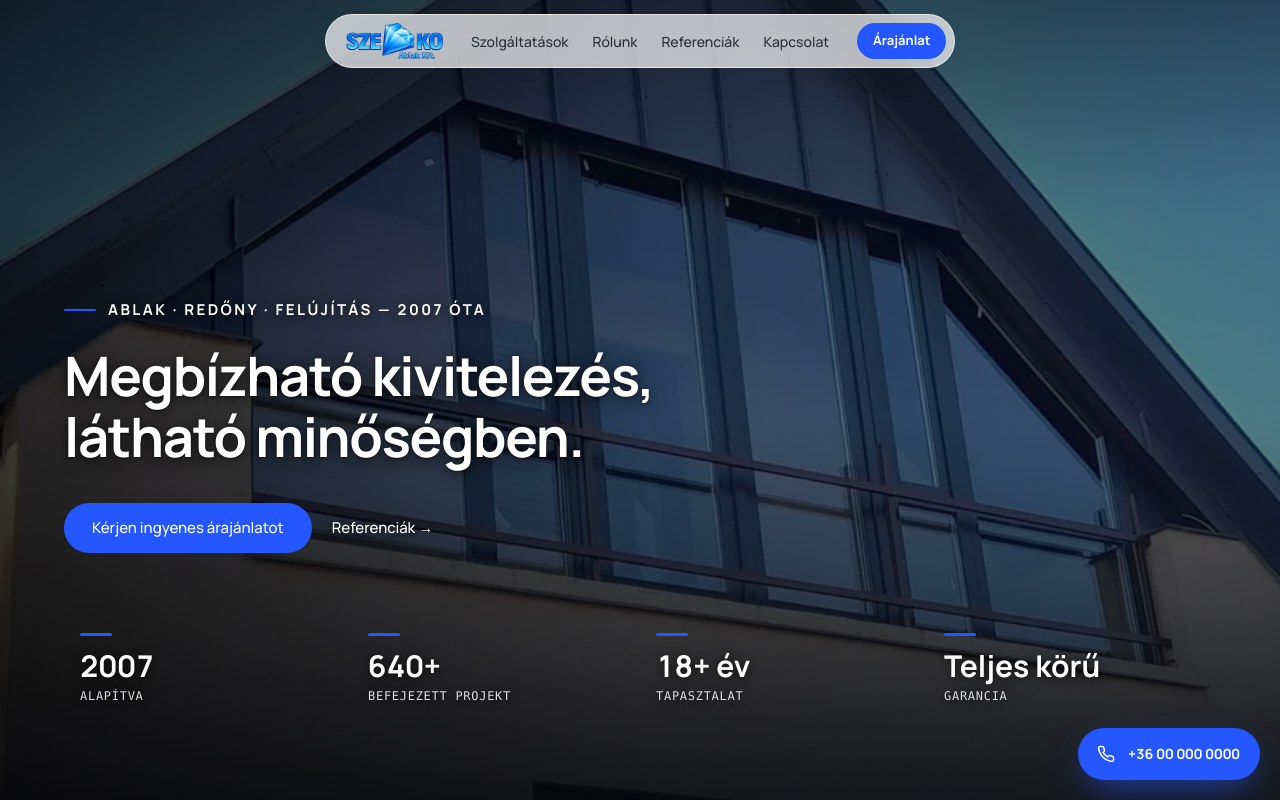
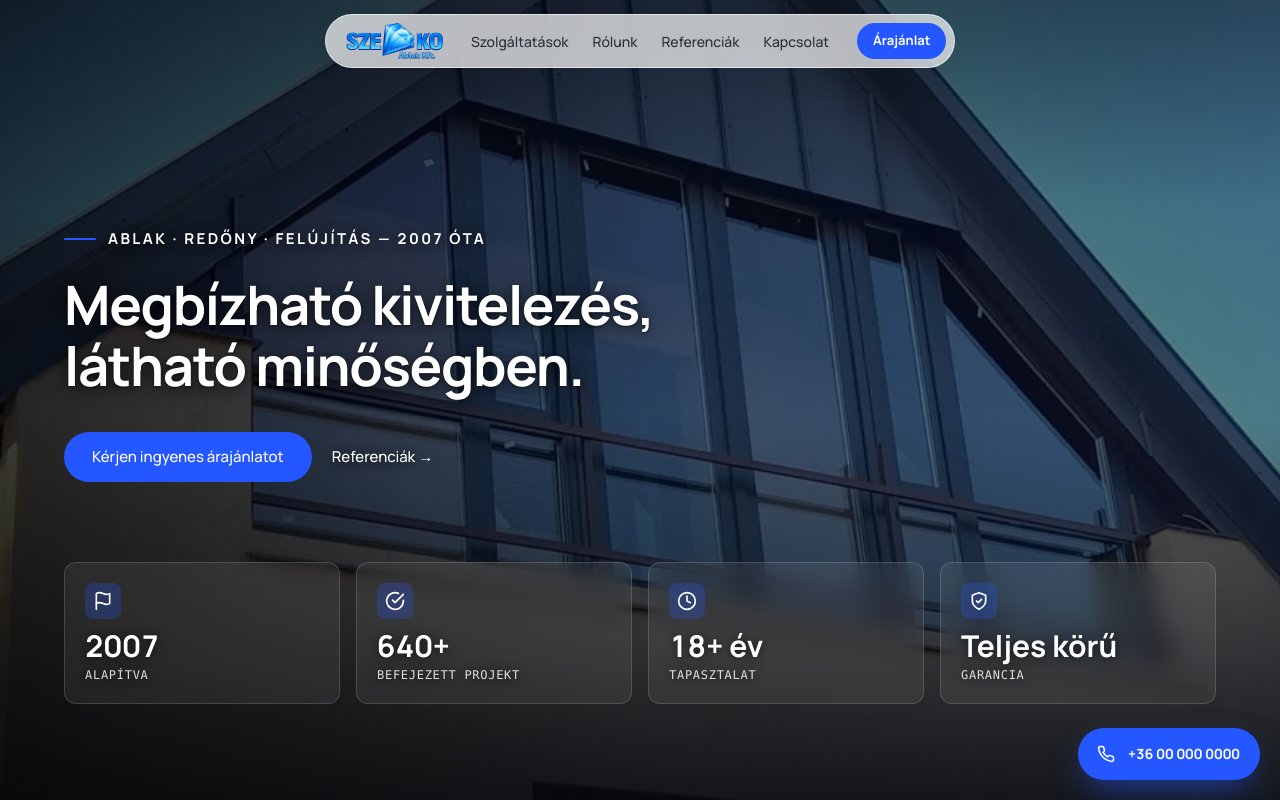
Before and after one commit to mikijelencsity/szekoablakkft, a Next.js app: page / in a window 1280 px wide. Shown: the top 800 px of the page. Built offline with nearby package versions, Linux system fonts and the light colour scheme.

Commit message:
Dress up hero credentials as frosted-glass cards with icons
Each stat (Alapitva/Projekt/Tapasztalat/Garancia) now a glass mini-card
with an icon chip, matching the site's glass motif.

Co-Authored-By: Claude Opus 4.8 <noreply@anthropic.com>

```diff
--- a/components/HeroSection.tsx
+++ b/components/HeroSection.tsx
@@ -1,6 +1,6 @@
 "use client";
 
-import { useEffect, useRef } from "react";
+import { useEffect, useRef, type ReactNode } from "react";
 import Image from "next/image";
 import Link from "next/link";
 import Button from "./Button";
@@ -12,11 +12,62 @@ const HERO_DESKTOP = "/referenciak/ablak/13.webp";
 
 const HEADLINE = ["Megbízható kivitelezés,", "látható minőségben."];
 
+const icon = (paths: ReactNode) => (
+  <svg
+    width="20"
+    height="20"
+    viewBox="0 0 24 24"
+    fill="none"
+    stroke="currentColor"
+    strokeWidth="2"
+    strokeLinecap="round"
+    strokeLinejoin="round"
+  >
+    {paths}
+  </svg>
+);
+
 const CREDENTIALS = [
-  { value: "2007", label: "Alapítva" },
-  { value: "640+", label: "Befejezett projekt" },
-  { value: "18+ év", label: "Tapasztalat" },
-  { value: "Teljes körű", label: "Garancia" },
+  {
+    value: "2007",
+    label: "Alapítva",
+    icon: icon(
+      <>
+        <path d="M4 15s1-1 4-1 5 2 8 2 4-1 4-1V3s-1 1-4 1-5-2-8-2-4 1-4 1z" />
+        <line x1="4" y1="22" x2="4" y2="15" />
+      </>
+    ),
+  },
+  {
+    value: "640+",
+    label: "Befejezett projekt",
+    icon: icon(
+      <>
+        <path d="M22 11.08V12a10 10 0 1 1-5.93-9.14" />
+        <path d="M22 4 12 14.01l-3-3" />
+      </>
+    ),
+  },
+  {
+    value: "18+ év",
+    label: "Tapasztalat",
+    icon: icon(
+      <>
+        <circle cx="12" cy="12" r="10" />
+        <polyline points="12 6 12 12 16 14" />
+      </>
+    ),
+  },
+  {
+    value: "Teljes körű",
+    label: "Garancia",
+    icon: icon(
+      <>
+        <path d="M12 22s8-4 8-10V5l-8-3-8 3v7c0 6 8 10 8 10z" />
+        <path d="m9 12 2 2 4-4" />
+      </>
+    ),
+  },
 ];
 
 export default function HeroSection() {
@@ -167,16 +218,23 @@ export default function HeroSection() {
       {/* Credential bar */}
       <div
         ref={barRef}
-        className="container-px relative z-10 grid grid-cols-2 gap-y-6 pb-28 sm:grid-cols-4 sm:gap-y-0 sm:pb-24"
+        className="container-px relative z-10 grid grid-cols-2 gap-3 pb-28 sm:grid-cols-4 sm:gap-4 sm:pb-24"
       >
         {CREDENTIALS.map((c) => (
-          <div key={c.label} className="px-1 sm:px-4">
-            <span className="mb-3 block h-[3px] w-8 rounded-full bg-brand" />
-            <div className="text-2xl font-bold tabular-nums text-white [text-shadow:0_1px_10px_rgba(0,0,0,0.7)] lg:text-3xl">
-              {c.value}
-            </div>
-            <div className="mt-1 font-mono text-[11px] uppercase tracking-[0.06em] text-white/85 [text-shadow:0_1px_8px_rgba(0,0,0,0.7)] sm:text-xs">
-              {c.label}
+          <div
+            key={c.label}
+            className="flex flex-col gap-3 rounded-xl border border-white/15 bg-white/[0.07] p-4 backdrop-blur-md transition-colors hover:border-white/30 sm:p-5"
+          >
+            <span className="inline-flex h-9 w-9 items-center justify-center rounded-lg bg-brand/25 text-white">
+              {c.icon}
+            </span>
+            <div>
+              <div className="text-2xl font-bold tabular-nums leading-none text-white [text-shadow:0_1px_10px_rgba(0,0,0,0.7)] lg:text-3xl">
+                {c.value}
+              </div>
+              <div className="mt-1.5 font-mono text-[11px] uppercase tracking-[0.06em] text-white/85 [text-shadow:0_1px_8px_rgba(0,0,0,0.7)] sm:text-xs">
+                {c.label}
+              </div>
             </div>
           </div>
         ))}
```
